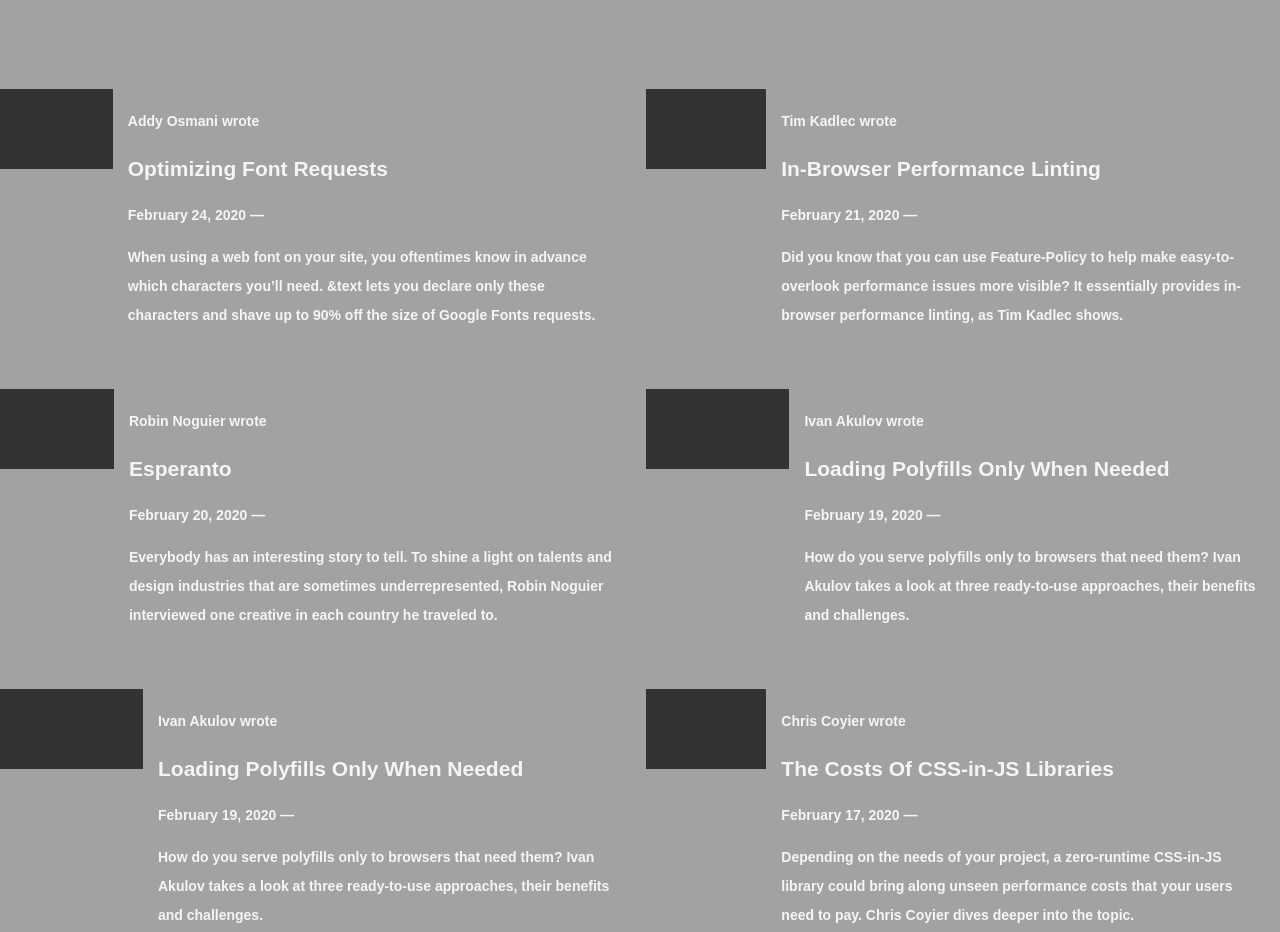
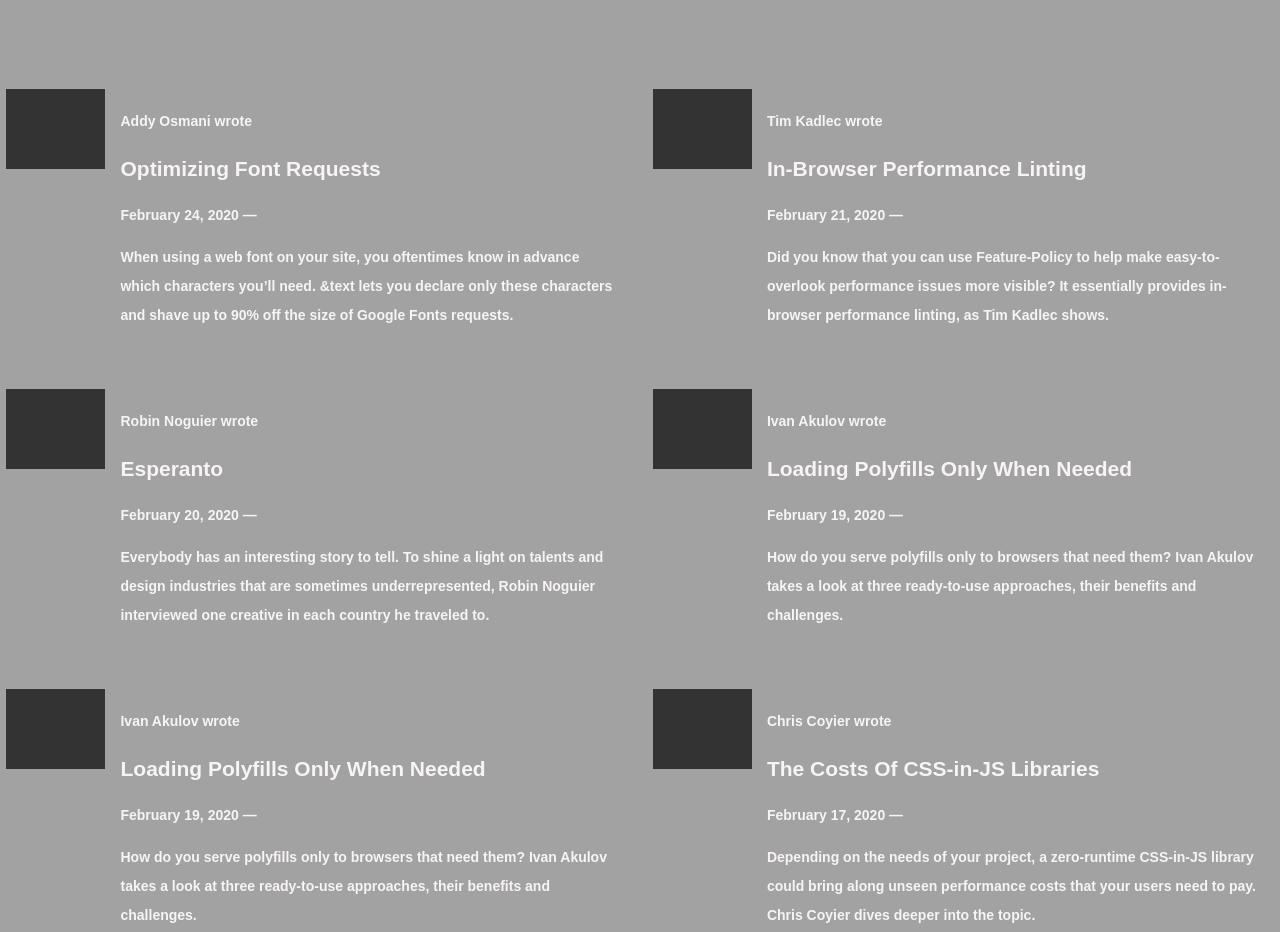
Before and after one commit to Bluette1/design-teardown, a website: page index.html in a window 1280 px wide. Shown: the part 4908-5840 px from the top of the page. Drawn offline with Linux system fonts and the light colour scheme.

Commit message:
Fixed pics margin width
- Fixed pics margin width

```diff
--- a/index.css
+++ b/index.css
@@ -299,8 +299,10 @@ footer p {
 
 .pic {
   width: 49%;
+  max-width: 99.17px;
   height: 80px;
   background-color: #333;
+  margin-left: 1%;
 }
 
 .article_text {
```
